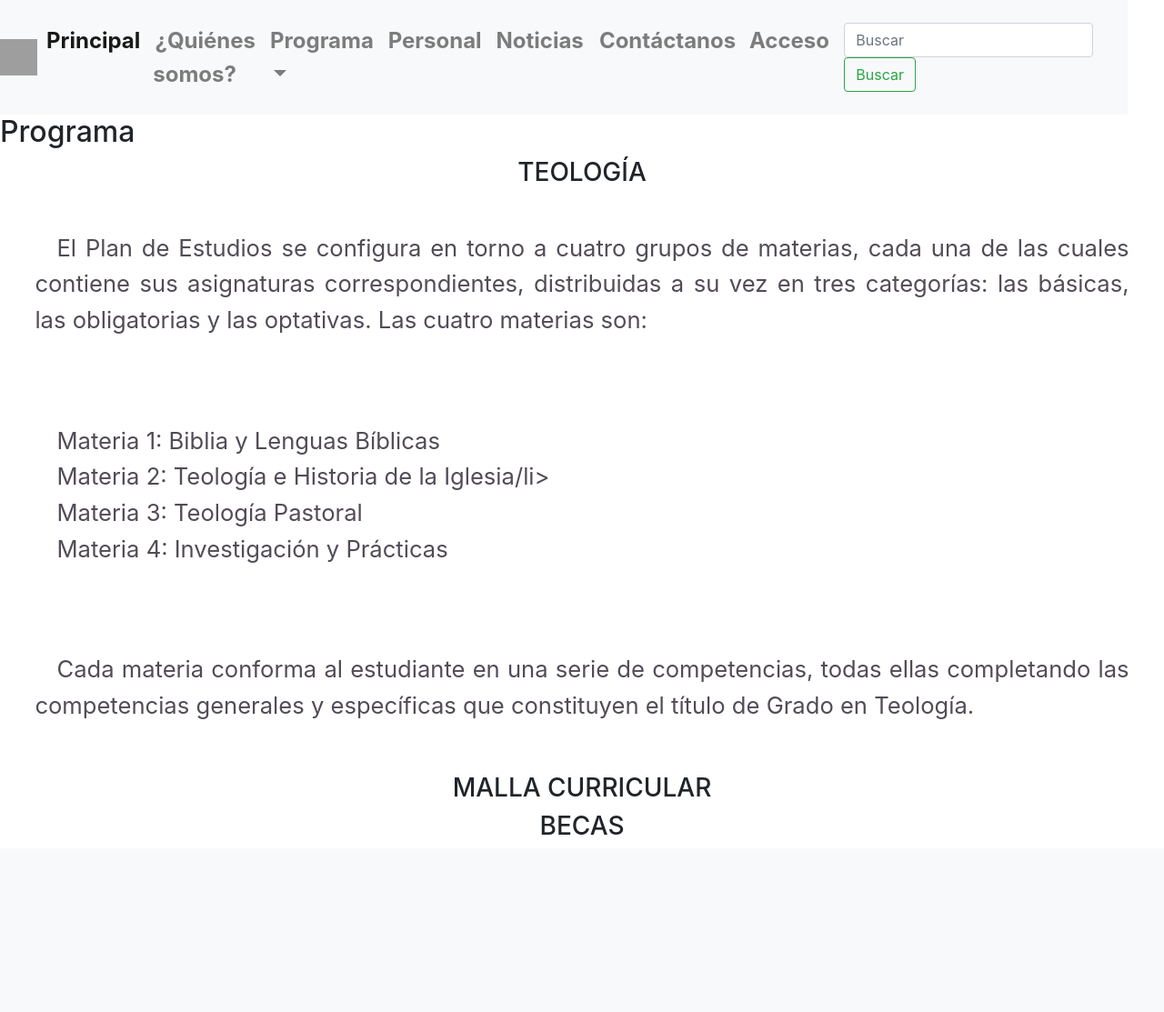
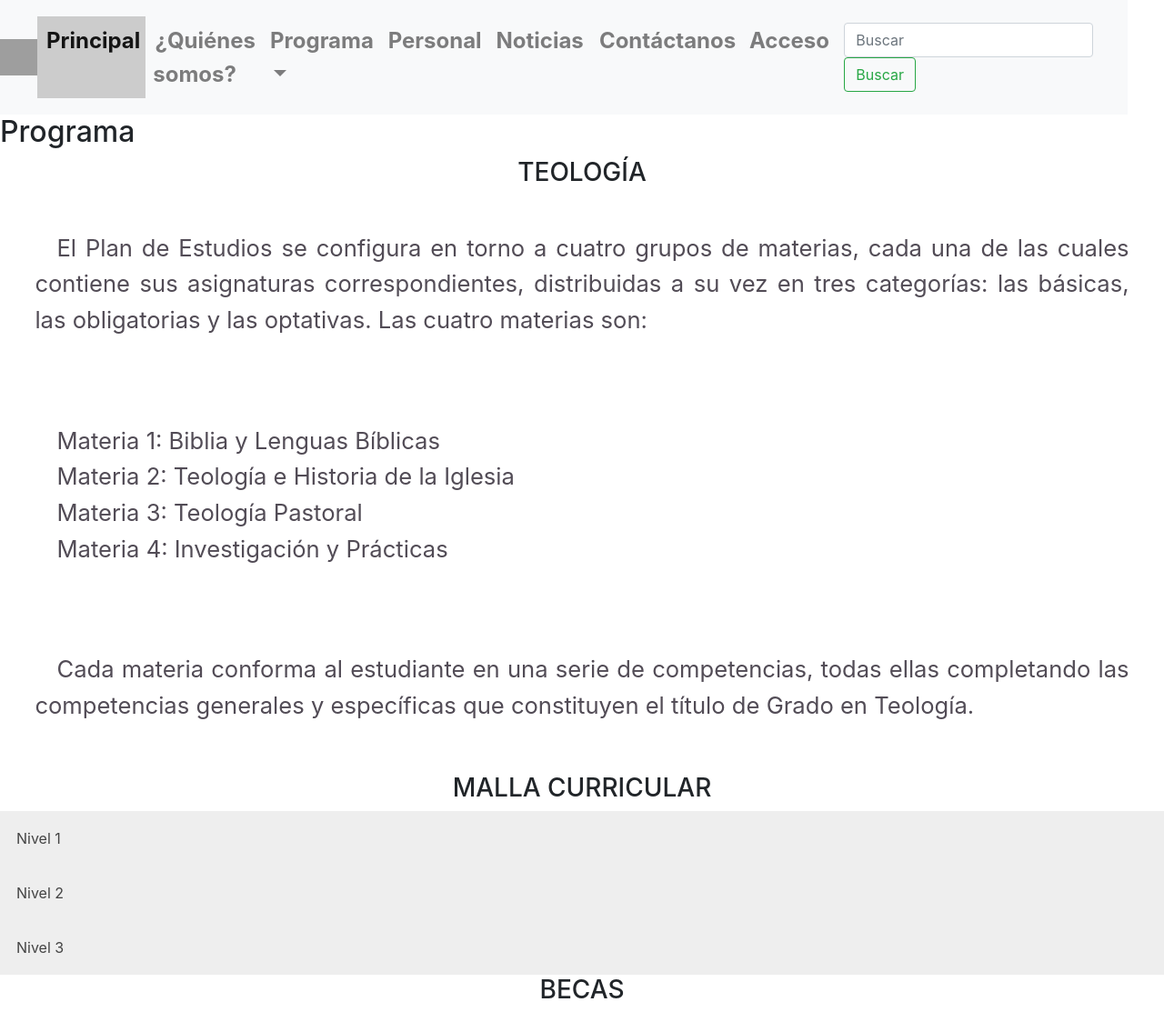
Before and after one commit to rxsh96/DAW_Project, a PHP site: page /quienessomos.html in a window 1280 px wide. Shown: the whole page at 91% size. Before the commit the page ends 933 px from the top, so only its background shows below. Run offline with PHP 8.4, Linux system fonts and the light colour scheme; grey boxes are pictures that could not be loaded.

Commit message:
Materias por Nivel Modo Acordeon

```diff
--- a/css/styles.css
+++ b/css/styles.css
@@ -164,3 +164,29 @@
 	padding: 3%
 	color: #c3d7df;
 }
+
+/* Style the buttons that are used to open and close the accordion panel */
+.accordion {
+    background-color: #eee;
+    color: #444;
+    cursor: pointer;
+    padding: 18px;
+    width: 100%;
+    text-align: left;
+    border: none;
+    outline: none;
+    transition: 0.4s;
+}
+
+/* Add a background color to the button if it is clicked on (add the .active class with JS), and when you move the mouse over it (hover) */
+.active, .accordion:hover {
+    background-color: #ccc;
+}
+
+/* Style the accordion panel. Note: hidden by default */
+.panel {
+    padding: 0 18px;
+    background-color: white;
+    display: none;
+    overflow: hidden;
+}
--- a/quienessomos.html
+++ b/quienessomos.html
@@ -24,6 +24,8 @@
 
 	<!--FUENTES -->
 	<link href="https://fonts.googleapis.com/css?family=Great+Vibes" rel="stylesheet">
+
+	<link type="text/javascript" src="main.js">
 
 </head>
 
@@ -88,13 +90,28 @@
 		<p>El Plan de Estudios se configura en torno a cuatro grupos de materias, cada una de las cuales contiene sus asignaturas correspondientes, distribuidas a su vez en tres categorías: las básicas, las obligatorias y las optativas. Las cuatro materias son: </p>
 		<ul>
 			<li>Materia 1: Biblia y Lenguas Bíblicas</li>
-			<li>Materia 2: Teología e Historia de la Iglesia/li>
+			<li>Materia 2: Teología e Historia de la Iglesia</li>
 			<li>Materia 3: Teología Pastoral</li>
 			<li>Materia 4: Investigación y Prácticas</li>
 		</ul>
 		<p>Cada materia conforma al estudiante en una serie de competencias, todas ellas completando las competencias generales y específicas que constituyen el título de Grado en Teología.</p>
 
  		<h3>Malla Curricular</h3>
+ 		<button class="accordion">Nivel 1</button>
+		<div class="panel">
+		  <p>Nivel 1</p>
+		</div>
+
+		<button class="accordion">Nivel 2</button>
+		<div class="panel">
+		  <p>Nivel 2</p>
+		</div>
+
+		<button class="accordion">Nivel 3</button>
+		<div class="panel">
+		  <p>Nivel 3</p>
+		</div>
+
  		<h3>Becas</h3>
 	</section>
 
```
Also changed, not shown: main.js (+22 -0 lines).
